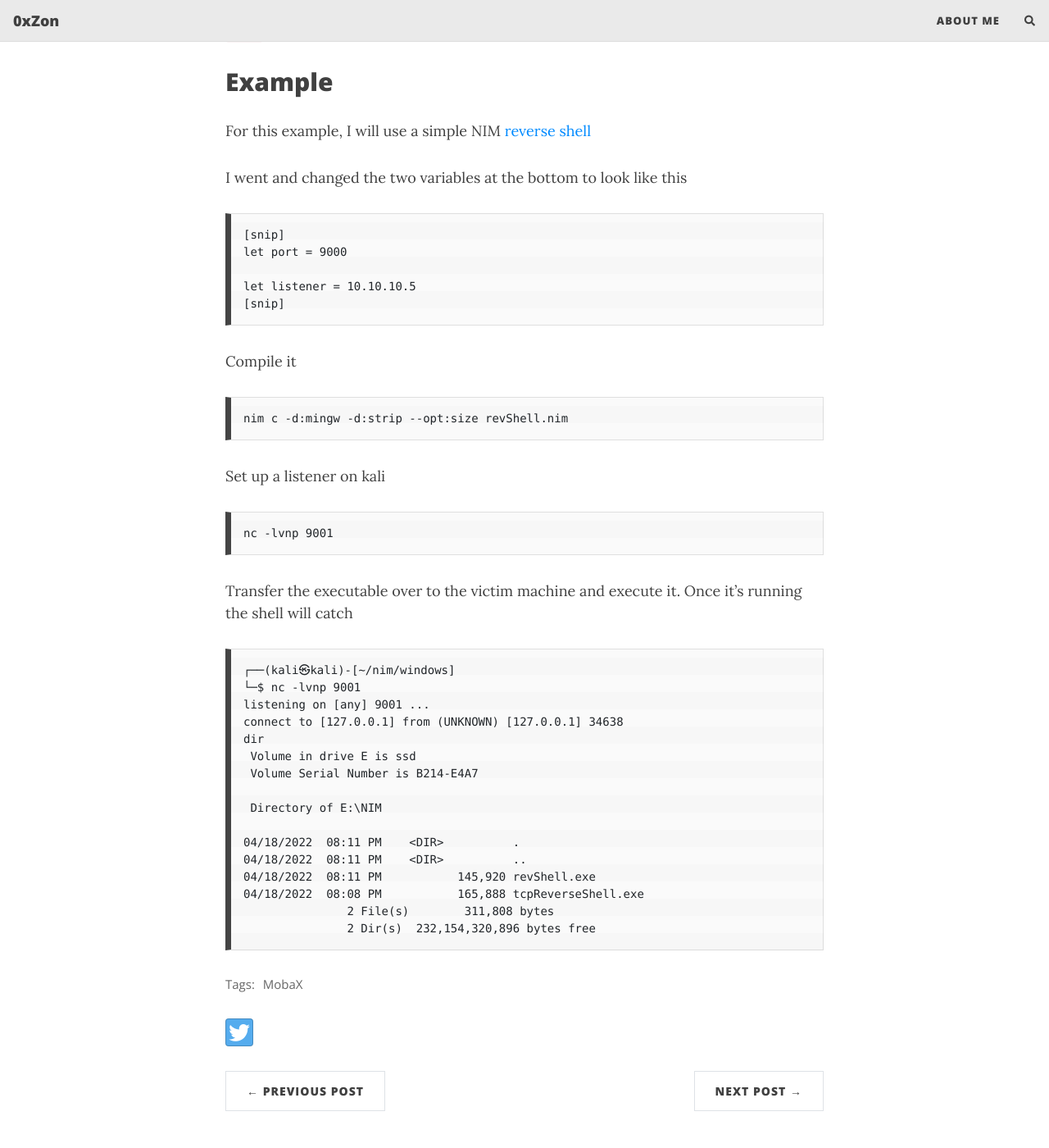
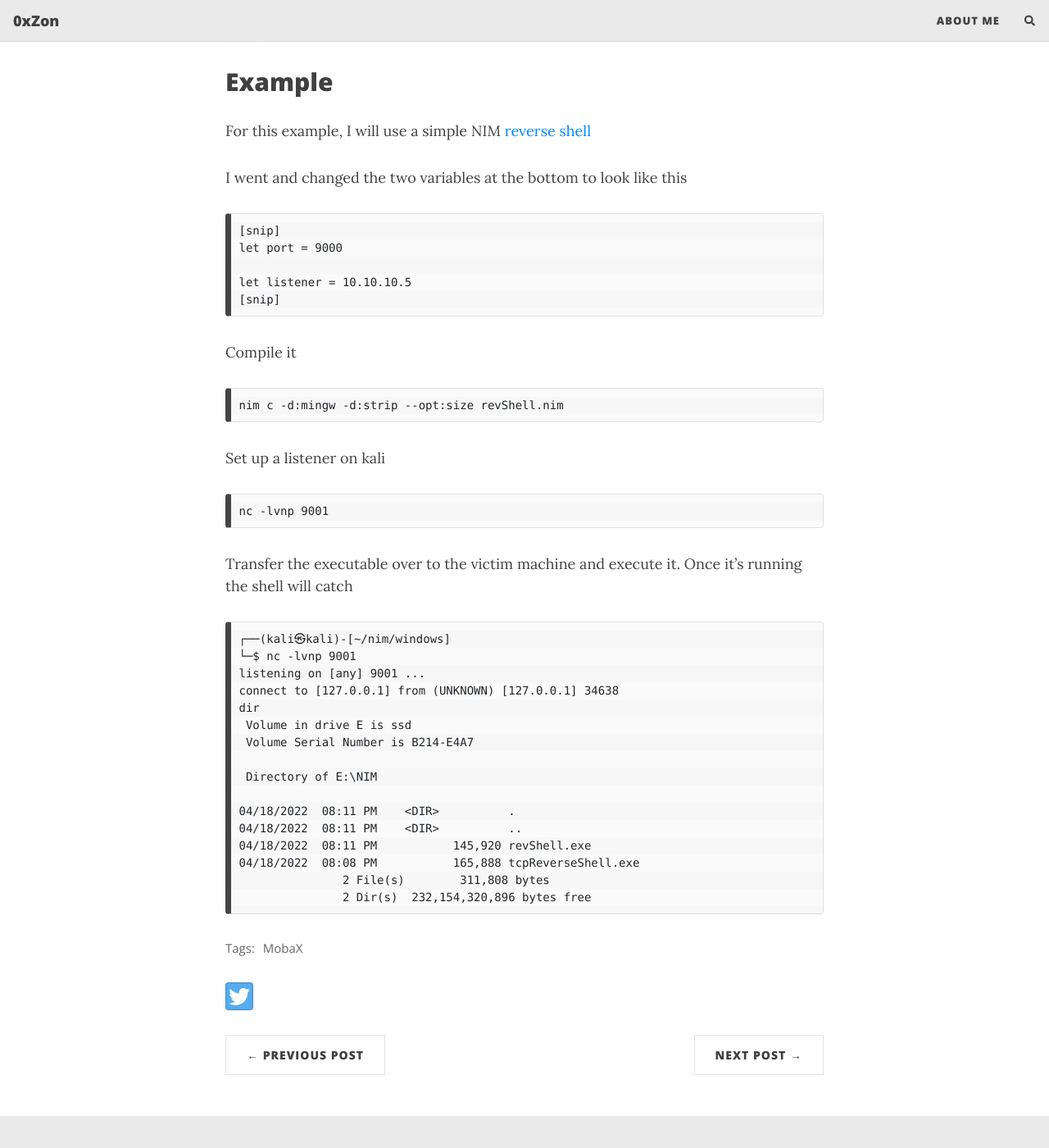
Before and after one commit to 0xZon/0xZon.github.io, a Jekyll site: the page built from _posts/2022-04-19-Getting-Shells-Past-NAT.md, in a window 1280 px wide and 1400 px high, scrolled down 1985 px. Shown: the whole window at 82% size. Built offline with Jekyll 4.4.1, drawn with Linux system fonts in a browser that asks for light colours; nearby versions of some CDN libraries; comment, search, counter and statistics services are not loaded.

Commit message:
Update beautifuljekyll.css

```diff
--- a/assets/css/beautifuljekyll.css
+++ b/assets/css/beautifuljekyll.css
@@ -861,15 +861,15 @@
   border-radius: 0;
 }
 
+
 pre {
-  overflow: auto; /* I added this */
-  padding: 15px;
-  margin-bottom: 0;
-  font-size: 14px;
- /* white-space: pre-wrap; I deleted this
-  word-wrap: break-word;  and this
-  word-break: break-all; and also this */
+  overflow-x: auto;
+  font-size: 0.875rem;
+  line-height: 1.5em;
+  border-radius: 0.25rem;
+  padding: 0.59375rem;
 }
+
 .highlight pre {
   border: none;
   background: none;
```
